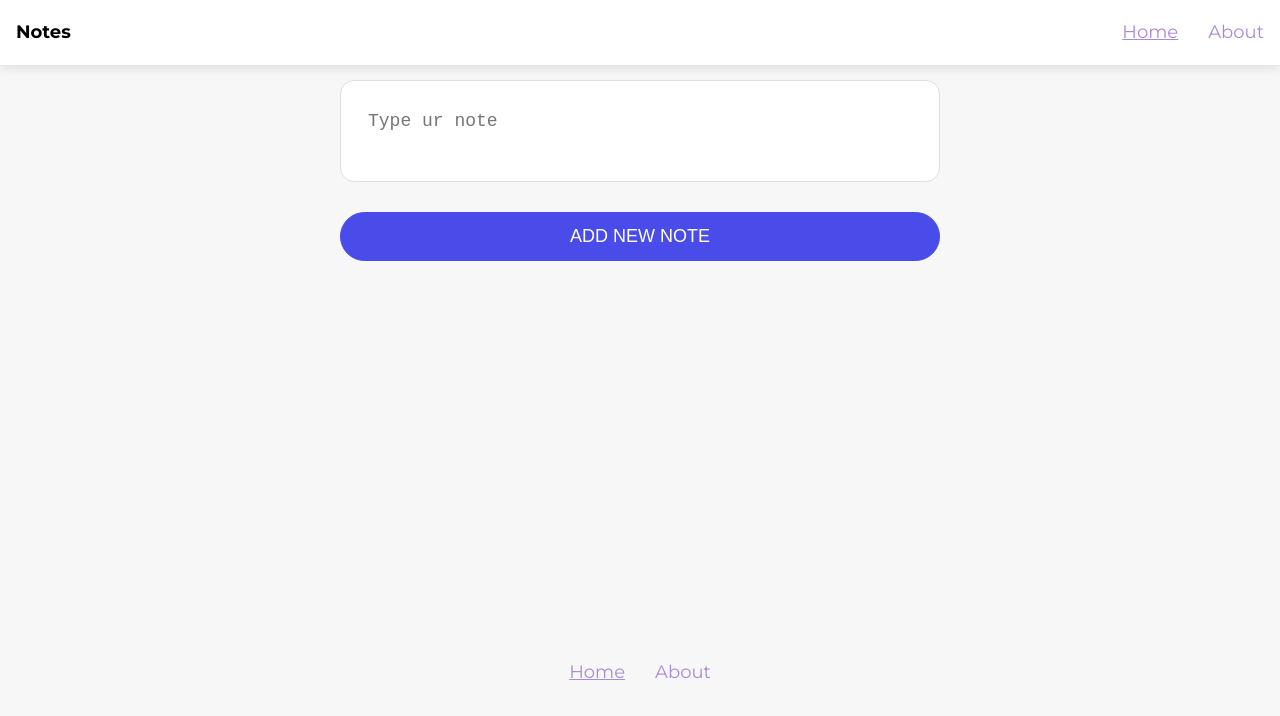
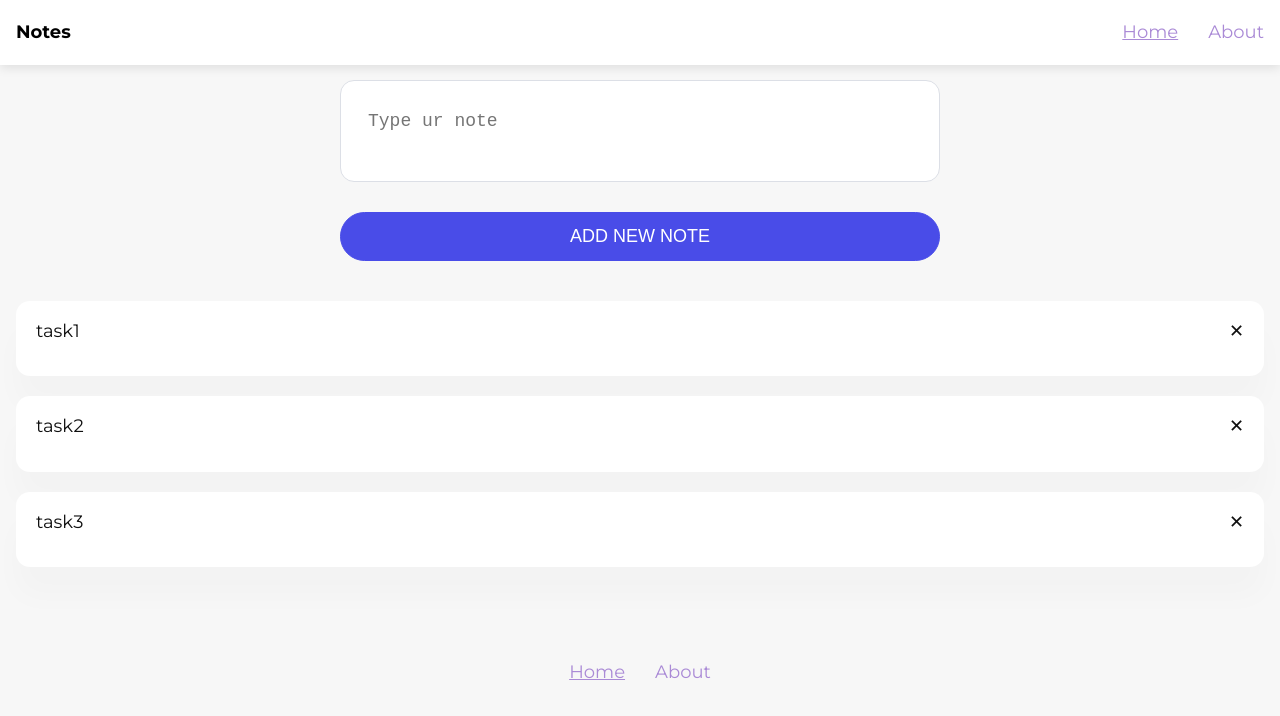
Before and after one commit to gurym9so/vue-3-notes, a Vue app: page / in a window 1280 px wide. Shown: the top 716 px of the page. Built offline with nearby package versions, Linux system fonts and the light colour scheme.

Commit message:
create list

```diff
--- /dev/null
+++ b/src/components/Notes/List.vue
@@ -0,0 +1,57 @@
+<template>
+  <div class="notes-list">
+    <div class="note-item" v-for="(note, index) in items" :key="index">
+      <div class="note-header">
+        <p>
+          {{ note }}
+        </p>
+        <p style="cursor: pointer" @click="$emit('onRemove', index)">
+          &#10005;
+        </p>
+      </div>
+      <!-- <div class="note-footer"></div> -->
+    </div>
+  </div>
+</template>
+
+<script>
+export default {
+  props: {
+    items: {
+      type: Array,
+      required: true,
+    },
+  },
+};
+</script>
+
+<style lang="scss">
+.notes-list {
+  padding: 40px 0;
+}
+.note-item {
+  width: 100%;
+  padding: 18px 20px;
+  margin-bottom: 20px;
+  border-radius: 14px;
+  background-color: #ffffff;
+  transition: all 0.25s cubic-bezier(0.02, 0.01, 0.47, 1);
+  box-shadow: 0 30px 30px rgba(0, 0, 0, 0.02);
+  &:hover {
+    box-shadow: 0 30px 30px rgba(0, 0, 0, 0.04);
+    transform: translate(0, -6px);
+    transition-delay: 0s !important;
+  }
+}
+.note-header {
+  display: flex;
+  align-items: center;
+  justify-content: space-between;
+}
+.note-footer {
+  display: flex;
+  flex-direction: column;
+  justify-content: start;
+  align-items: start;
+}
+</style>
--- a/src/pages/home.vue
+++ b/src/pages/home.vue
@@ -1,14 +1,26 @@
 <template>
-  <Form @onSubmit="handleSubmit" />
+  <div class="md-body">
+    <Form @onSubmit="handleSubmit" />
+    <List @onRemove="handleRemove" :items="notes" />
+  </div>
 </template>
 
 <script>
 import Form from "@/components/Notes/Form.vue";
+import List from "@/components/Notes/List.vue";
 export default {
-  components: { Form },
+  components: { Form, List },
+  data() {
+    return {
+      notes: ["task1", "task2", "task3"],
+    };
+  },
   methods: {
     handleSubmit(note) {
-      console.log(note);
+      this.notes.push(note);
+    },
+    handleRemove(index) {
+      this.notes.splice(index, 1);
     },
   },
 };
```
